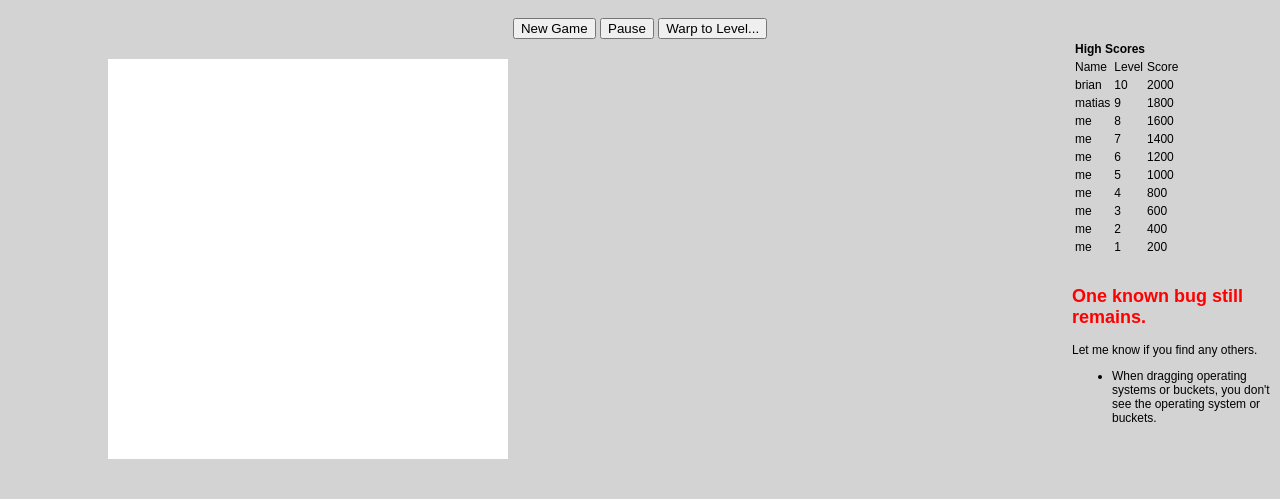
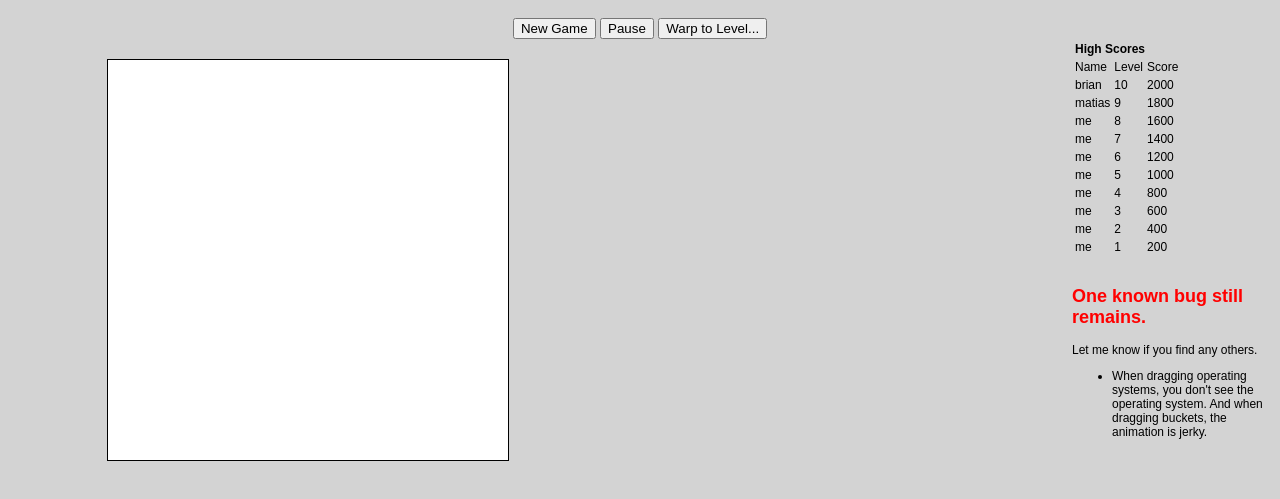
Before and after one commit to alistairmcmillan/JSBill, a plain HTML site: page index.html in a window 1280 px wide. Shown: the part 97-596 px from the top of the page. Drawn offline with Linux system fonts and the light colour scheme.

Commit message:
Updated canvas object position and formatting a little.

```diff
--- a/index.html
+++ b/index.html
@@ -56,7 +56,7 @@ at his task.
 </div>
 
 <div style="float:left;width:600px;margin-left:auto;margin-right:auto;">
-<canvas id="canvas" style="margin-top:20px;background-color: white;" width="400" height="400">It appears that your browser doesn't support the canvas element.</canvas>
+<canvas id="canvas" style="border:1px solid black;margin-top:20px;background-color: white;" width="400" height="400">It appears that your browser doesn't support the canvas element.</canvas>
 </div>
 
 <div style="font-size:12px;float:right;text-align:left;width:200px;margin-left:auto;margin-right:auto;">
@@ -64,7 +64,7 @@ at his task.
 <br />
 <h2 style="color:red;">One known bug still remains.</h2> Let me know if you find any others.
 <ul>
-<li>When dragging operating systems or buckets, you don't see the operating system or buckets.</li>
+<li>When dragging operating systems, you don't see the operating system. And when dragging buckets, the animation is jerky.</li>
 </ul>
 </div>
 
```
